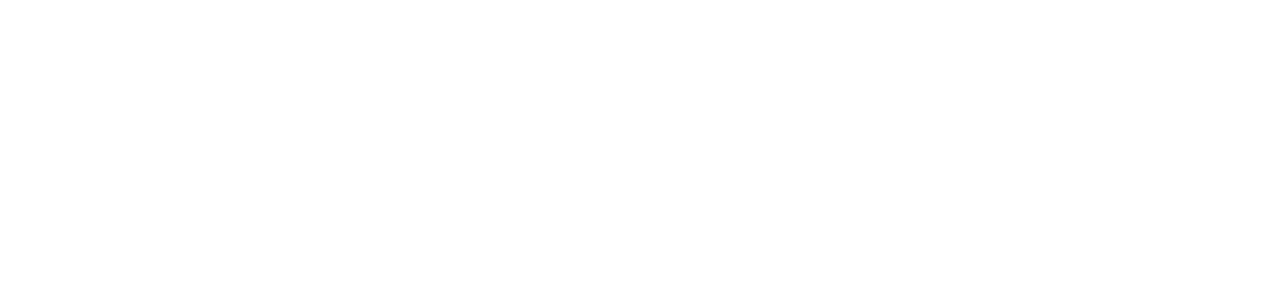
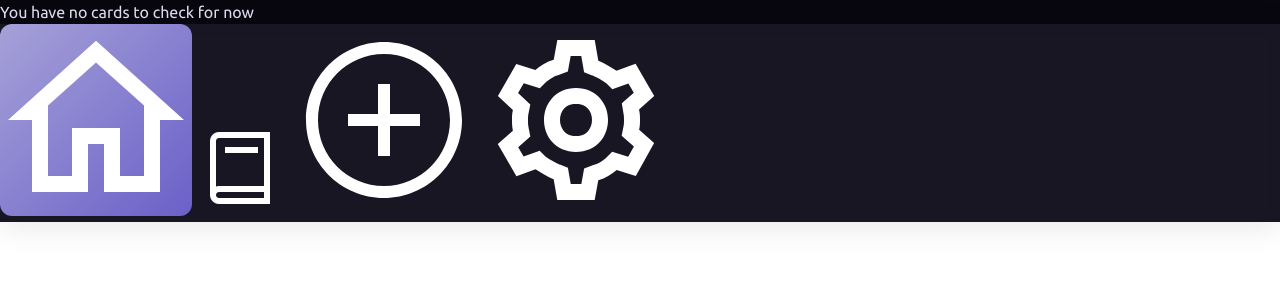
Before and after one commit to krystiano13/flashcard-app, a React (Vite) app: page /learn in a window 1280 px wide. Before the commit this address had no page. Shown: the top 300 px of the page. Built offline with nearby package versions, Linux system fonts and the light colour scheme.

Commit message:
create basic version of Learn view

```diff
--- a/src/App.tsx
+++ b/src/App.tsx
@@ -1,13 +1,20 @@
+import React from "react";
 import { BrowserRouter, Routes, Route } from "react-router-dom";
 import { Home } from "./views/Home/Home";
+import { Learn } from "./views/Learn/Learn";
+import { Nav } from "./components/Nav";
 
 function App () {
   return (
-    <BrowserRouter>
-      <Routes>
-        <Route path="/" element={<Home />} />
-      </Routes>
-    </BrowserRouter>
+      <main className="w-[100vw] h-[100vh] bg flex flex-col justify-between">
+        <BrowserRouter>
+            <Routes>
+                <Route path="/" element={<Home />} />
+                <Route path="/learn" element={<Learn />} />
+            </Routes>
+            <Nav />
+        </BrowserRouter>
+      </main>
   )
 }
 
--- a/src/views/Home/Home.tsx
+++ b/src/views/Home/Home.tsx
@@ -2,18 +2,16 @@
 import React from "react";
 
 // components
-import { Nav } from '../../components/Nav.js';
 import { DeckCard } from "../../components/Home/DeckCard.js";
 import { SearchBar } from "../../components/Home/SearchBar";
 
 export function Home() {
     return (
-        <main className="w-[100vw] h-[100vh] bg flex flex-col justify-between">
+        <>
             <SearchBar />
             <section id="content" className="h-[80vh] p-3 flex flex-col gap-4">
                 <DeckCard title="Default Deck" cardsInDeck={0} />
             </section>
-            <Nav />
-        </main>
+        </>
     )
 }
--- /dev/null
+++ b/src/views/Learn/Learn.tsx
@@ -0,0 +1,14 @@
+import React, { useState } from "react";
+
+export function Learn() {
+    const [decks, setDecks] = useState([]);
+    return (
+        <section className="w-[100vw] h-[90vh] flex flex-col items-center">
+            <div className="w-full h-full flex justify-center items-center">
+                <p className="text-txt text-xl max-w-[80%]">
+                    You have no cards to check for now
+                </p>
+            </div>
+        </section>
+    )
+}
```
